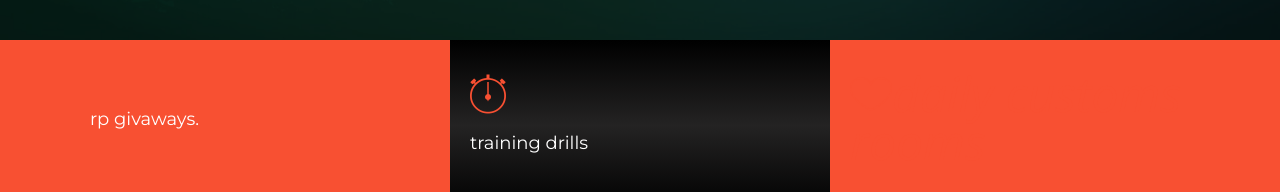
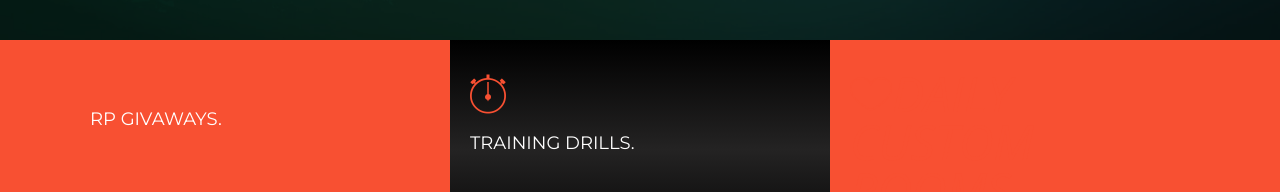
Before and after one commit to nucleus-prog/999-static-website, a plain HTML site: page index.html in a window 1280 px wide. Shown: the part 760-952 px from the top of the page. Drawn offline with nearby package versions, Linux system fonts and the light colour scheme; files whose address does not match are found by name.

Commit message:
Update index.html

```diff
--- a/index.html
+++ b/index.html
@@ -148,18 +148,18 @@
 
           <div class="col-lg-4 box">
             <i class=""></i>
-            <h4 class="title"><a href="">rp givaways.</a></h4>
+            <h4 class="title"><a href="">RP GIVAWAYS.</a></h4>
             <p class="description"></p>
           </div>
 
           <div class="col-lg-4 box box-bg">
             <i class="ion-ios-stopwatch-outline"></i>
-            <h4 class="title"><a href="">training drills</a></h4>
+            <h4 class="title"><a href="">TRAINING DRILLS.</a></h4>
             <p class="description"></p>
           </div>
 
           <div class="col-lg-4 box">
-            <i class="ion-ios-heart-outline">daily customs rooms</i>
+            <i class="ion-ios-heart-outline">DAILY CUSTOM ROOMS.</i>
             <h4 class="title"><a href=""></a></h4>
             <p class="description"></p>
           </div>
```
